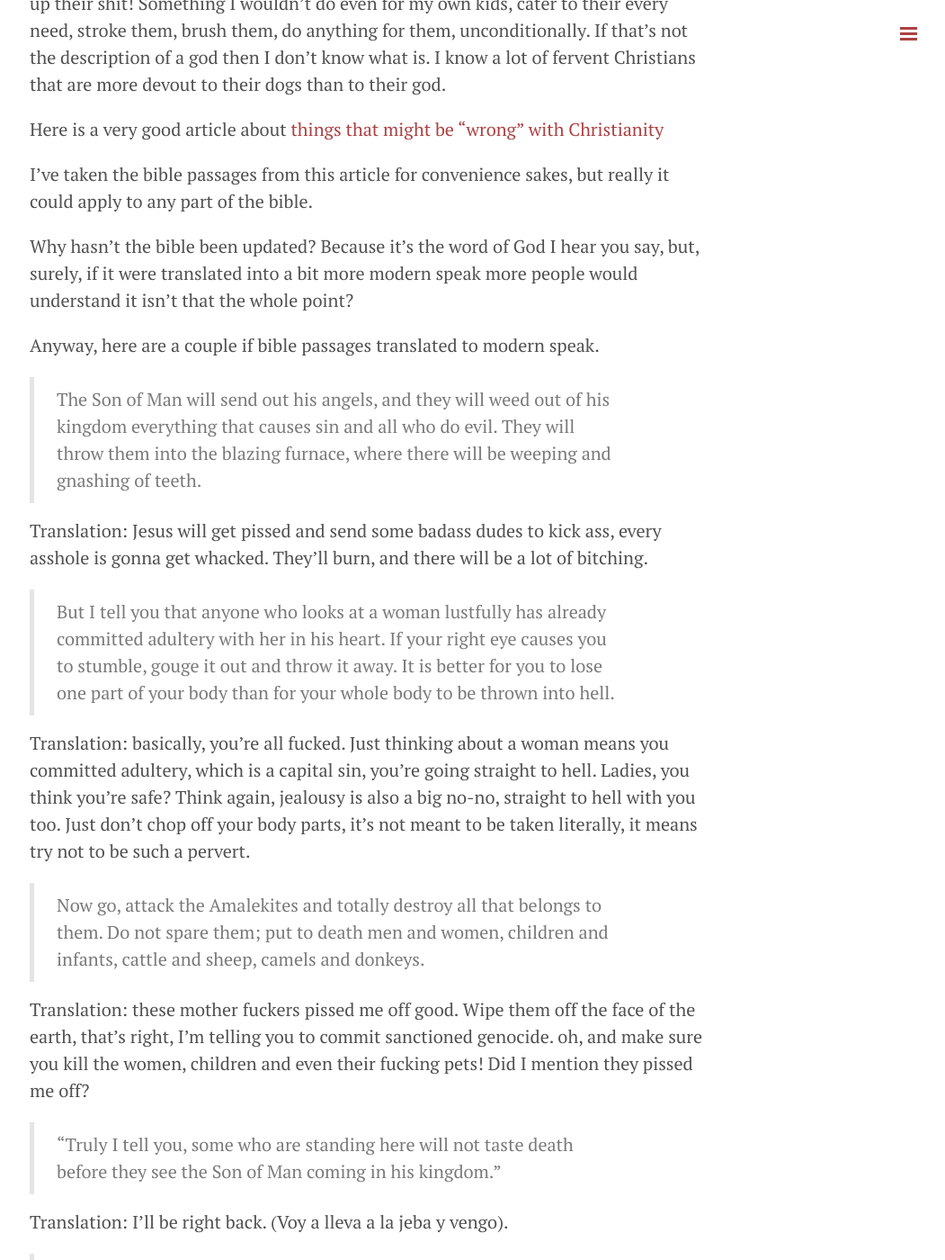
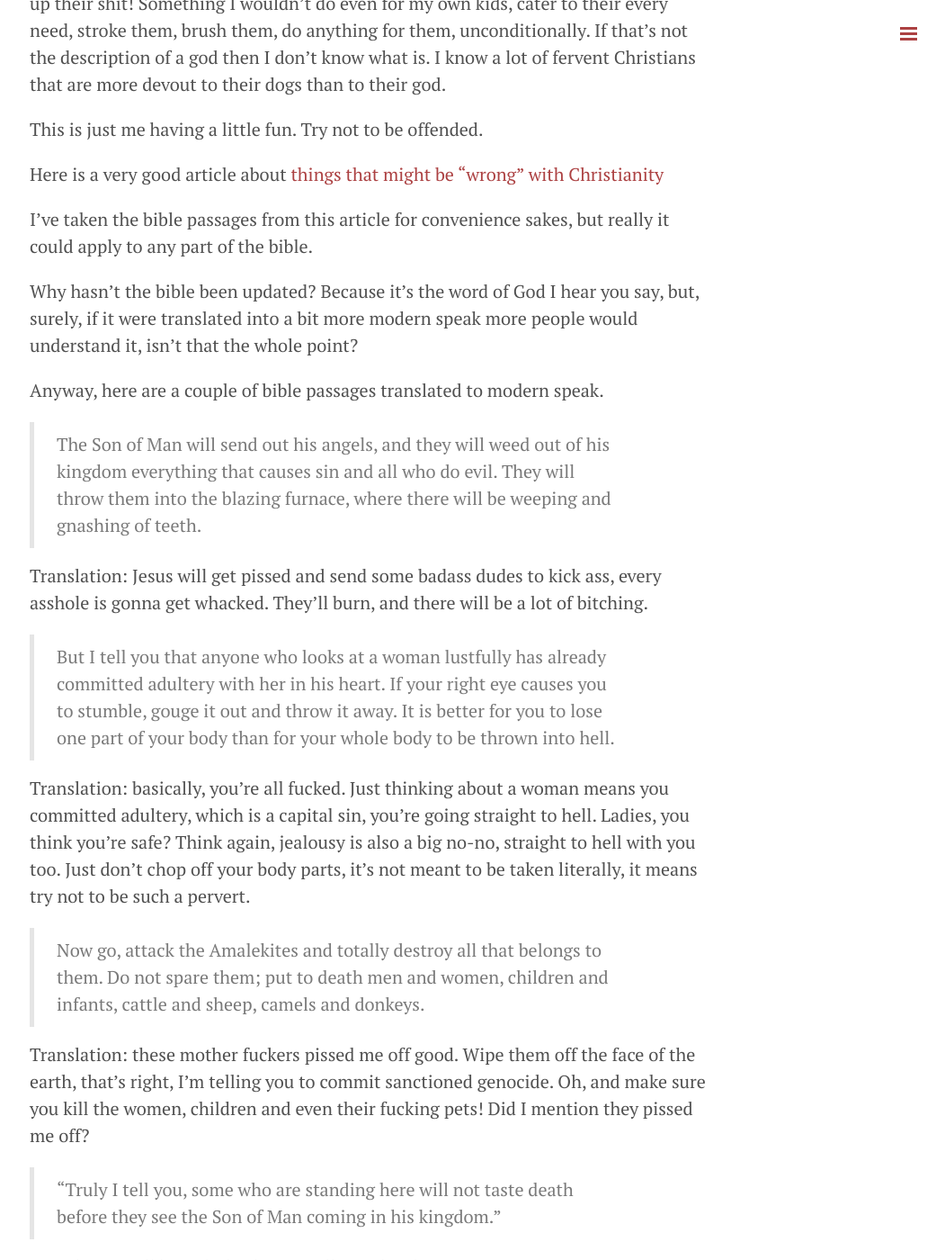
Before and after one commit to kakubei/kakubei.github.io, a Jekyll site: the page built from _posts/2014-09-07-bible-passages.md, in a window 1280 px wide and 1400 px high, scrolled down 383 px. Shown: the whole window at 90% size, without its empty margins (227-1278 px from the left). Built offline with Jekyll 4.4.1, drawn with Linux system fonts in a browser that asks for light colours; Markdown is read by kramdown in place of the engine named in the settings; comment, search, counter and statistics services are not loaded.

Commit message:
Bible passages updated for misspellings.

```diff
--- a/_posts/2014-09-07-bible-passages.md
+++ b/_posts/2014-09-07-bible-passages.md
@@ -5,13 +5,15 @@ title: Bible passages explained in modern language
 
 I'm not bashing Christianity or any other religion, believe in whatever you want, it's your choice, you're free to choose. I for, example, believe that my dog is my god. Think about it, we feed them, groom them, pamper them, take them for a walk, pick up their shit! Something I wouldn't do even for my own kids, cater to their every need, stroke them, brush them, do anything for them, unconditionally. If that's not the description of a god then I don't know what is. I know a lot of fervent Christians that are more devout to their dogs than to their god.
 
+This is just me having a little fun. Try not to be offended.
+
 Here is a very good article about [things that might be “wrong” with Christianity](http://www.patheos.com/blogs/friendlyatheist/2014/08/26/40-problems-with-christianity/)
 
 I've taken the bible passages from this article for convenience sakes, but really it could apply to any part of the bible.
 
-Why hasn't the bible been updated? Because it's the word of God I hear you say, but, surely, if it were translated into a bit more modern speak more people would understand it  isn't that the whole point?
+Why hasn't the bible been updated? Because it's the word of God I hear you say, but, surely, if it were translated into a bit more modern speak more people would understand it, isn't that the whole point?
 
-Anyway, here are a couple if bible passages translated to modern speak.
+Anyway, here are a couple of bible passages translated to modern speak.
 
 > The Son of Man will send out his angels, and they will weed out of his kingdom everything that causes sin and all who do evil. They will throw them into the blazing furnace, where there will be weeping and gnashing of teeth.
 
@@ -23,7 +25,7 @@ Translation: basically, you're all fucked. Just thinking about a woman means you
 
 > Now go, attack the Amalekites and totally destroy all that belongs to them. Do not spare them; put to death men and women, children and infants, cattle and sheep, camels and donkeys.
 
-Translation: these mother fuckers pissed me off good. Wipe them off the face of the earth, that's right, I'm telling you to commit sanctioned genocide. oh, and make sure you kill the women, children and even their fucking pets! Did I mention they pissed me off?
+Translation: these mother fuckers pissed me off good. Wipe them off the face of the earth, that's right, I'm telling you to commit sanctioned genocide. Oh, and make sure you kill the women, children and even their fucking pets! Did I mention they pissed me off?
 
 > “Truly I tell you, some who are standing here will not taste death before they see the Son of Man coming in his kingdom.”
 
```
